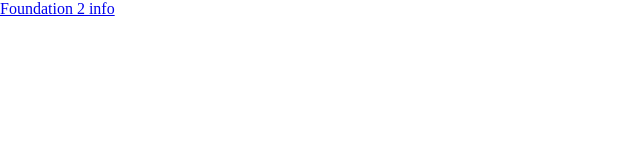
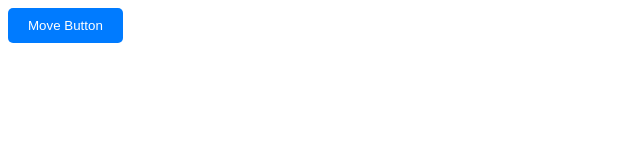
Before and after one commit to MarcusSuperdealer/Foundation2, a plain HTML site: page index.html in a window 1280 px wide. Shown: the whole page, without its empty margins (0-640 px from the left). Drawn offline with Linux system fonts and the light colour scheme.

Commit message:
Update index.html

```diff
--- a/index.html
+++ b/index.html
@@ -3,33 +3,47 @@
 <head>
 <meta charset="UTF-8">
 <meta name="viewport" content="width=device-width, initial-scale=1.0">
-<title>Foundation 2</title>
+<title>Moving Button</title>
 <style>
-    body {
-        margin: 0;
-        overflow: hidden;
+    /* Style for the button */
+    .button {
+        padding: 10px 20px;
+        background-color: #007bff;
+        color: #fff;
+        border: none;
+        border-radius: 5px;
+        cursor: pointer;
+        position: relative;
+        transition: transform 0.2s;
     }
-    .container {
-        position: relative;
-        height: 100vh;
-    }
-    .image {
-        position: absolute;
-        animation: bounce 5s infinite alternate;
-    }
-    @keyframes bounce {
-        0% {
-            transform: translateY(0);
-        }
-        100% {
-            transform: translateY(calc(100vh - 100px));
-        }
+    /* Style for the button when hovered */
+    .button:hover {
+        transform: scale(1.1);
     }
 </style>
 </head>
 <body>
-<div class="container">
-  <a href="https://example.com" class="button">Foundation 2 info</a>
-</div>
+
+<!-- Button that moves a certain number of times when touched -->
+<button class="button" onmouseover="moveButton(3)">Move Button</button>
+
+<script>
+    // Function to move the button a certain number of times
+    function moveButton(times) {
+        var button = document.querySelector('.button');
+        var count = 0;
+        button.addEventListener('mouseover', function move() {
+            // Move the button horizontally by 10px
+            button.style.left = (parseInt(button.style.left) || 0) + 10 + 'px';
+            count++;
+            // Stop moving after the specified number of times
+            if (count < times) {
+                // Request next frame for smooth animation
+                requestAnimationFrame(move);
+            }
+        });
+    }
+</script>
+
 </body>
 </html>
```
